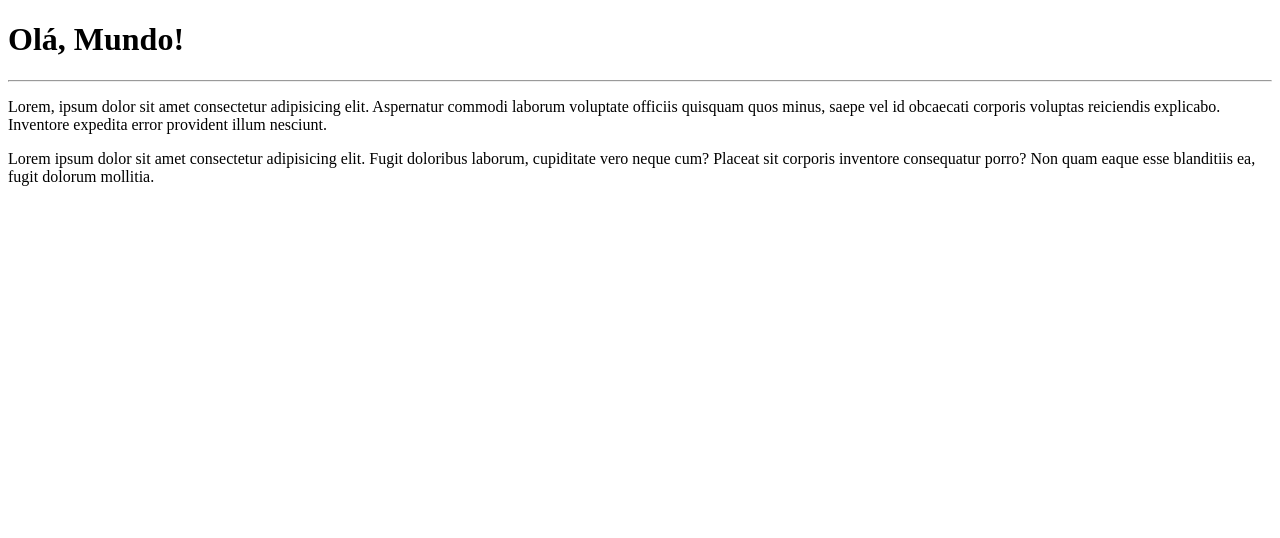
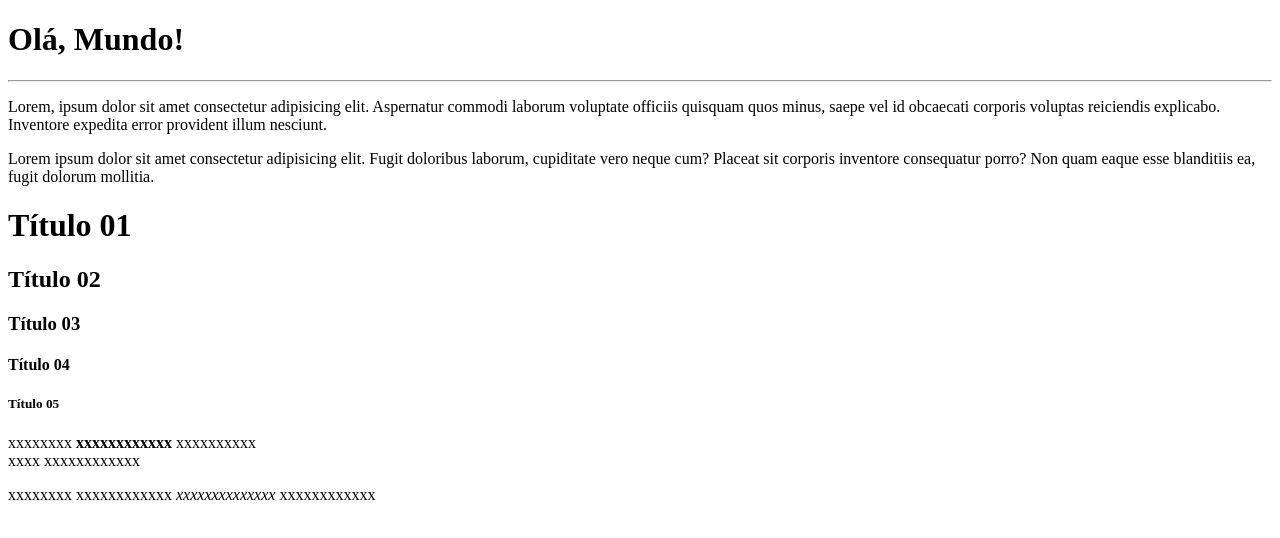
Before and after one commit to matheus-hoq/Estudo_de_Git_e_Github, a plain HTML site: page Site_exemplo/index.html in a window 1280 px wide. Drawn offline with Linux system fonts and the light colour scheme.

Commit message:
Alteração no index
Foram acrescentados titulos e textos no index

```diff
--- a/Site_exemplo/index.html
+++ b/Site_exemplo/index.html
@@ -10,5 +10,15 @@
     <hr>
     <p>Lorem, ipsum dolor sit amet consectetur adipisicing elit. Aspernatur commodi laborum voluptate officiis quisquam quos minus, saepe vel id obcaecati corporis voluptas reiciendis explicabo. Inventore expedita error provident illum nesciunt.<p>
     <p>Lorem ipsum dolor sit amet consectetur adipisicing elit. Fugit doloribus laborum, cupiditate vero neque cum? Placeat sit corporis inventore consequatur porro? Non quam eaque esse blanditiis ea, fugit dolorum mollitia.</p>
+
+    <h1>Título 01</h1>
+    <h2>Título 02</h2>
+    <h3>Título 03</h3>
+    <h4>Título 04</h4>
+    <h5>Título 05</h5>
+
+    <p>xxxxxxxx <b>xxxxxxxxxxxx</b> xxxxxxxxxx<br/>xxxx xxxxxxxxxxxx</p>
+    <p>xxxxxxxx xxxxxxxxxxxx <i>xxxxxxxxxxxxxx</i> xxxxxxxxxxxx</p>
+
 </body>
 </html>
```
